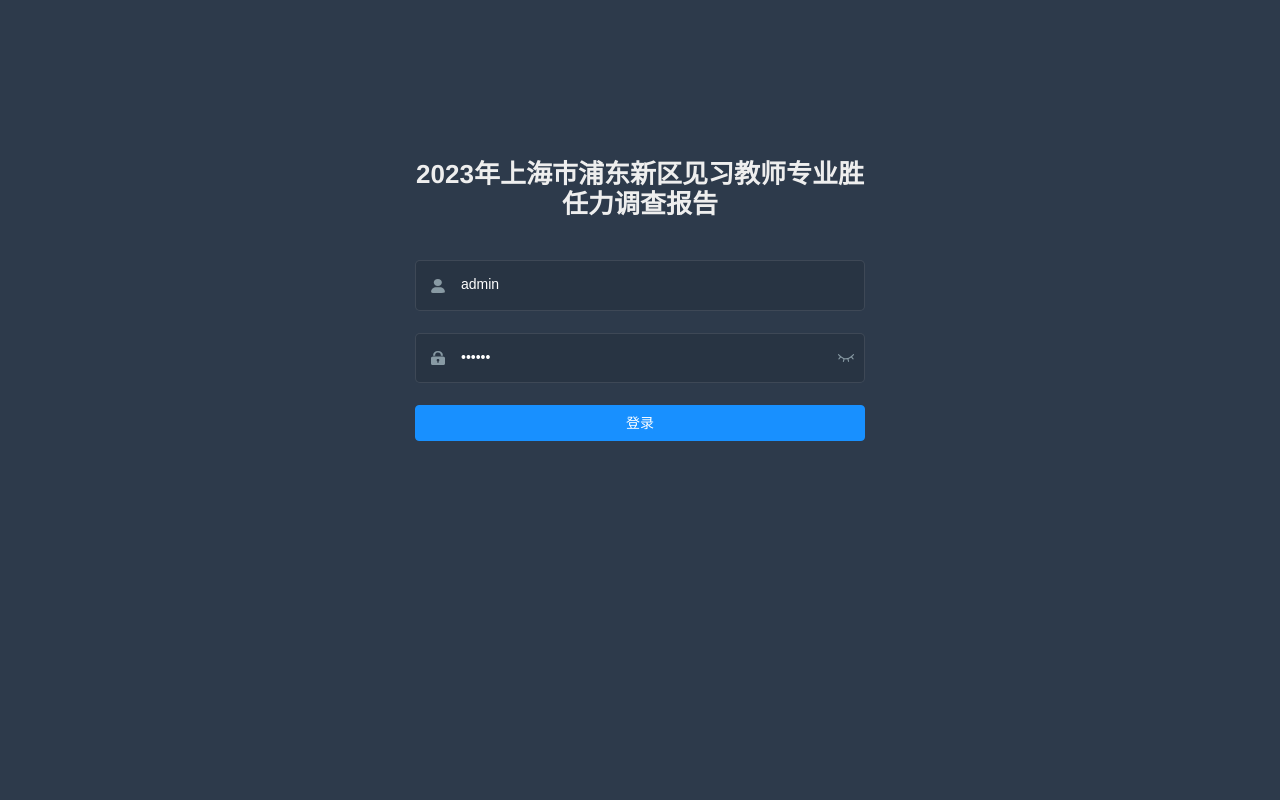
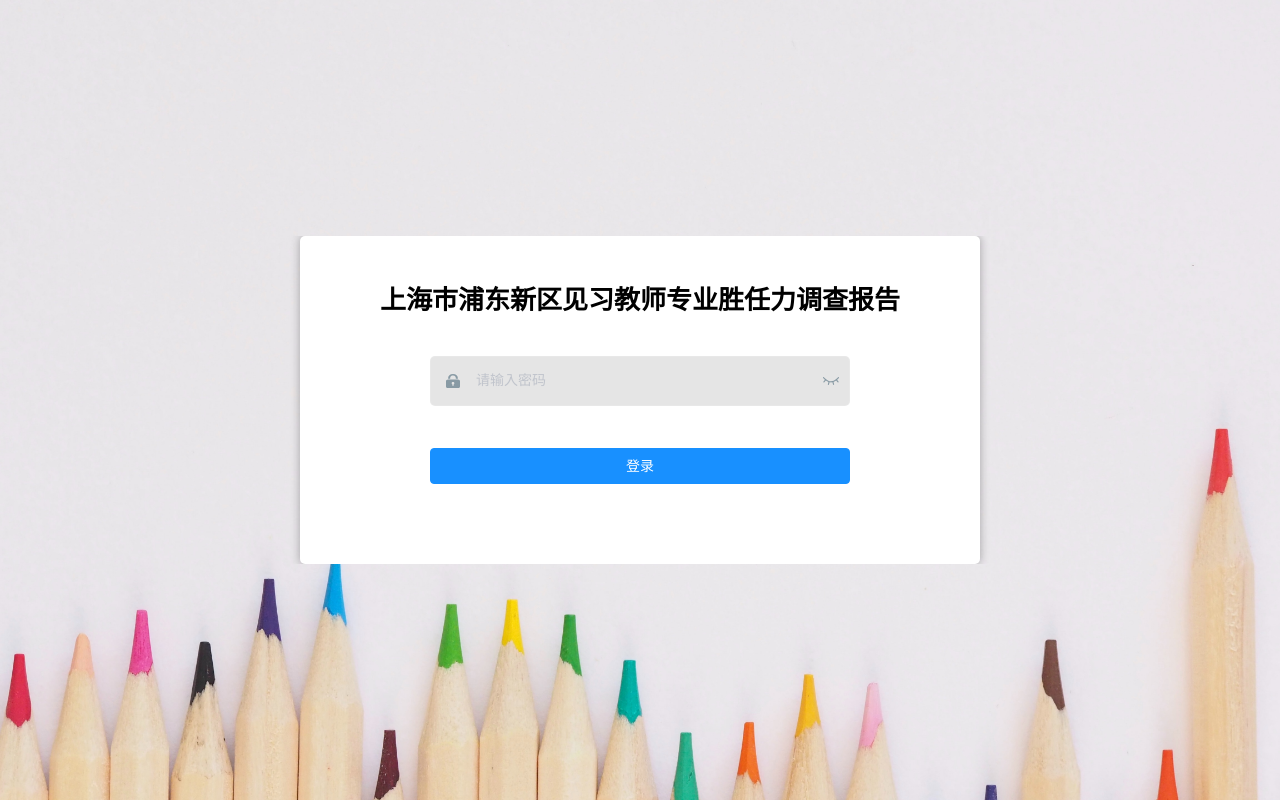
Before and after one commit to feelonewong/pdjspg_front, a Vue app: page /#/login in a window 1280 px wide. Built offline with nearby package versions, Linux system fonts and the light colour scheme.

Commit message:
update:第20节多态完成

```diff
--- a/src/layout/components/Navbar.vue
+++ b/src/layout/components/Navbar.vue
@@ -20,7 +20,8 @@
 
       <el-dropdown class="avatar-container right-menu-item hover-effect" trigger="click">
         <div class="avatar-wrapper">
-          <img :src="avatar+'?imageView2/1/w/80/h/80'" class="user-avatar">
+          <!-- <img :src="avatar+'?imageView2/1/w/80/h/80'" class="user-avatar"> -->
+          <i class="el-icon-user-solid"></i>
           <i class="el-icon-caret-bottom" />
         </div>
         <el-dropdown-menu slot="dropdown">
--- a/src/layout/components/Settings/index.vue
+++ b/src/layout/components/Settings/index.vue
@@ -1,25 +1,25 @@
 <template>
   <div class="drawer-container">
     <div>
-      <h3 class="drawer-title">Page style setting</h3>
+      <h3 class="drawer-title">页面样式设置</h3>
 
       <div class="drawer-item">
-        <span>Theme Color</span>
+        <span>主题颜色</span>
         <theme-picker style="float: right;height: 26px;margin: -3px 8px 0 0;" @change="themeChange" />
       </div>
 
       <div class="drawer-item">
-        <span>Open Tags-View</span>
+        <span>是否打开标签栏</span>
         <el-switch v-model="tagsView" class="drawer-switch" />
       </div>
 
       <div class="drawer-item">
-        <span>Fixed Header</span>
+        <span>是否固定头部</span>
         <el-switch v-model="fixedHeader" class="drawer-switch" />
       </div>
 
       <div class="drawer-item">
-        <span>Sidebar Logo</span>
+        <span>侧边栏的Logo图</span>
         <el-switch v-model="sidebarLogo" class="drawer-switch" />
       </div>
 
--- a/src/views/login/index.vue
+++ b/src/views/login/index.vue
@@ -1,12 +1,19 @@
 <template>
   <div class="login-container">
-    <el-form ref="loginForm" :model="loginForm" :rules="loginRules" class="login-form" autocomplete="on" label-position="left">
-
+    <el-form
+      ref="loginForm"
+      :model="loginForm"
+      :rules="loginRules"
+      class="login-form"
+      autocomplete="on"
+      label-position="left"
+    >
+      <div class="login-wrapper">
         <div class="title-container">
-        <h3 class="title">2023年上海市浦东新区见习教师专业胜任力调查报告</h3>
+          <h3 class="title">上海市浦东新区见习教师专业胜任力调查报告</h3>
         </div>
 
-      <el-form-item prop="username">
+        <!-- <el-form-item prop="username" style="width: 420px;">
           <span class="svg-container">
             <svg-icon icon-class="user" />
           </span>
@@ -19,10 +26,15 @@
             tabindex="1"
             autocomplete="on"
           />
-      </el-form-item>
+        </el-form-item> -->
 
-      <el-tooltip v-model="capsTooltip" content="Caps lock is On" placement="right" manual>
-        <el-form-item prop="password">
+        <el-tooltip
+          v-model="capsTooltip"
+          content="Caps lock is On"
+          placement="right"
+          manual
+        >
+          <el-form-item prop="password" style=" width: 420px;">
             <span class="svg-container">
               <svg-icon icon-class="password" />
             </span>
@@ -31,7 +43,7 @@
               ref="password"
               v-model="loginForm.password"
               :type="passwordType"
-            placeholder="Password"
+              placeholder="请输入密码"
               name="password"
               tabindex="2"
               autocomplete="on"
@@ -40,84 +52,99 @@
               @keyup.enter.native="handleLogin"
             />
             <span class="show-pwd" @click="showPwd">
-            <svg-icon :icon-class="passwordType === 'password' ? 'eye' : 'eye-open'" />
+              <svg-icon
+                :icon-class="passwordType === 'password' ? 'eye' : 'eye-open'"
+              />
             </span>
           </el-form-item>
         </el-tooltip>
 
-      <el-button :loading="loading" type="primary" style="width:100%;margin-bottom:30px;" @click.native.prevent="handleLogin">登录</el-button>
-
+        <el-button
+          :loading="loading"
+          type="primary"
+          style="width: 100%; margin-bottom: 30px; margin-top: 20px; width: 420px;"
+          @click.native.prevent="handleLogin"
+          >登录</el-button
+        >
+      </div>
     </el-form>
 
     <el-dialog title="Or connect with" :visible.sync="showDialog">
-      Can not be simulated on local, so please combine you own business simulation! ! !
-      <br>
-      <br>
-      <br>
+      Can not be simulated on local, so please combine you own business
+      simulation! ! !
+      <br />
+      <br />
+      <br />
       <social-sign />
     </el-dialog>
   </div>
 </template>
 
 <script>
-import { validUsername } from '@/utils/validate'
-import SocialSign from './components/SocialSignin'
+import { validUsername } from "@/utils/validate";
+import SocialSign from "./components/SocialSignin";
 
 export default {
-  name: 'Login',
+  name: "Login",
   components: { SocialSign },
   data() {
     const validateUsername = (rule, value, callback) => {
       if (!validUsername(value)) {
-        callback(new Error('Please enter the correct user name'))
+        callback(new Error("请输入用户名"));
       } else {
-        callback()
+        callback();
       }
+    };
+    const validatePassword = (rule, value, callback) => {
+      if (!value) {
+        callback(new Error("密码不能为空"));
+      } else if (value.length < 4) {
+        callback(new Error("密码不能少于4位数"));
+      } else {
+        callback();
       }
-    const validatePassword = (rule, value, callback) => {
-      if (value.length < 6) {
-        callback(new Error('The password can not be less than 6 digits'))
-      } else {
-        callback()
-      }
-    }
+    };
     return {
       loginForm: {
-        username: 'admin',
-        password: '111111'
+        username: "admin",
+        password: "",
       },
       loginRules: {
-        username: [{ required: true, trigger: 'blur', validator: validateUsername }],
-        password: [{ required: true, trigger: 'blur', validator: validatePassword }]
+        username: [
+          { required: true, trigger: "blur", validator: validateUsername },
+        ],
+        password: [
+          { required: true, trigger: "blur", validator: validatePassword },
+        ],
       },
-      passwordType: 'password',
+      passwordType: "password",
       capsTooltip: false,
       loading: false,
       showDialog: false,
       redirect: undefined,
-      otherQuery: {}
-    }
+      otherQuery: {},
+    };
   },
   watch: {
     $route: {
-      handler: function(route) {
-        const query = route.query
+      handler: function (route) {
+        const query = route.query;
         if (query) {
-          this.redirect = query.redirect
-          this.otherQuery = this.getOtherQuery(query)
+          this.redirect = query.redirect;
+          this.otherQuery = this.getOtherQuery(query);
         }
       },
-      immediate: true
-    }
+      immediate: true,
+    },
   },
   created() {
     // window.addEventListener('storage', this.afterQRScan)
   },
   mounted() {
-    if (this.loginForm.username === '') {
-      this.$refs.username.focus()
-    } else if (this.loginForm.password === '') {
-      this.$refs.password.focus()
+    if (this.loginForm.username === "") {
+      this.$refs.username.focus();
+    } else if (this.loginForm.password === "") {
+      this.$refs.password.focus();
     }
   },
   destroyed() {
@@ -125,45 +152,56 @@ export default {
   },
   methods: {
     checkCapslock(e) {
-      const { key } = e
-      this.capsTooltip = key && key.length === 1 && (key >= 'A' && key <= 'Z')
+      const { key } = e;
+      this.capsTooltip = key && key.length === 1 && key >= "A" && key <= "Z";
     },
     showPwd() {
-      if (this.passwordType === 'password') {
-        this.passwordType = ''
+      if (this.passwordType === "password") {
+        this.passwordType = "";
       } else {
-        this.passwordType = 'password'
+        this.passwordType = "password";
       }
       this.$nextTick(() => {
-        this.$refs.password.focus()
-      })
+        this.$refs.password.focus();
+      });
     },
     handleLogin() {
-      this.$refs.loginForm.validate(valid => {
+      this.$refs.loginForm.validate((valid) => {
         if (valid) {
-          this.loading = true
-          this.$store.dispatch('user/login', this.loginForm)
+          console.log(this.loginForm);
+          if (this.loginForm.password !== "pdpx") {
+            this.$message.error("当前密码不正确!");
+            return false;
+          } else {
+            this.$message.success("登录成功!");
+          }
+          this.loading = true;
+          this.$store
+            .dispatch("user/login", this.loginForm)
             .then(() => {
-              this.$router.push({ path: this.redirect || '/', query: this.otherQuery })
-              this.loading = false
+              this.$router.push({
+                path: this.redirect || "/",
+                query: this.otherQuery,
+              });
+              this.loading = false;
             })
             .catch(() => {
-              this.loading = false
-            })
+              this.loading = false;
+            });
         } else {
-          console.log('error submit!!')
-          return false
+          console.log("error submit!!");
+          return false;
         }
-      })
+      });
     },
     getOtherQuery(query) {
       return Object.keys(query).reduce((acc, cur) => {
-        if (cur !== 'redirect') {
-          acc[cur] = query[cur]
+        if (cur !== "redirect") {
+          acc[cur] = query[cur];
         }
-        return acc
-      }, {})
-    }
+        return acc;
+      }, {});
+    },
     // afterQRScan() {
     //   if (e.key === 'x-admin-oauth-code') {
     //     const code = getQueryObject(e.newValue)
@@ -182,17 +220,17 @@ export default {
     //     }
     //   }
     // }
-  }
-}
+  },
+};
 </script>
 
 <style lang="scss">
 /* 修复input 背景不协调 和光标变色 */
 /* Detail see https://github.com/PanJiaChen/vue-element-admin/pull/927 */
 
-$bg:#283443;
-$light_gray:#fff;
-$cursor: #fff;
+$bg: #283443;
+$light_gray: #000;
+$cursor: #000;
 
 @supports (-webkit-mask: none) and (not (cater-color: $cursor)) {
   .login-container .el-input input {
@@ -202,6 +240,9 @@ $cursor: #fff;
 
 /* reset element-ui css */
 .login-container {
+  display: flex;
+  justify-content: center;
+  align-items: center;
   .el-input {
     display: inline-block;
     height: 47px;
@@ -228,27 +269,31 @@ $cursor: #fff;
     border: 1px solid rgba(255, 255, 255, 0.1);
     background: rgba(0, 0, 0, 0.1);
     border-radius: 5px;
-    color: #454545;
+    color: red;
   }
 }
 </style>
 
 <style lang="scss" scoped>
-$bg:#2d3a4b;
-$dark_gray:#889aa4;
-$light_gray:#eee;
+$bg: #2d3a4b;
+$dark_gray: #889aa4;
+$light_gray: #eee;
 
 .login-container {
   min-height: 100%;
   width: 100%;
   background-color: $bg;
+  background-size: cover;
+  background-image: url('../../assets/login-bg.jpg');
+  // background-image: url(https://images.unsplash.com/photo-1503676260728-1c00da094a0b?ixlib=rb-4.0.3&ixid=M3wxMjA3fDB8MHxwaG90by1wYWdlfHx8fGVufDB8fHx8fA%3D%3D&auto=format&fit=crop&w=2022&q=80);
   overflow: hidden;
 
   .login-form {
     position: relative;
-    width: 520px;
+    // width: 520px;
+    width: 750px;
     max-width: 100%;
-    padding: 160px 35px 0;
+    padding: 0px 35px 0;
     margin: 0 auto;
     overflow: hidden;
   }
@@ -278,7 +323,7 @@ $light_gray:#eee;
 
     .title {
       font-size: 26px;
-      color: $light_gray;
+      // color: $light_gray;
       margin: 0px auto 40px auto;
       text-align: center;
       font-weight: bold;
@@ -300,7 +345,20 @@ $light_gray:#eee;
     right: 0;
     bottom: 6px;
   }
+  .login-wrapper {
+    display: flex;
+    flex-direction: column;
+    align-items: center;
+    background-color: #fff;
+    padding: 50px;
+    // padding-top: 30px;
+    // padding-bottom: 40px;
+    background-color: #fff;
+    box-sizing: border-box;
+    border-radius: 5px;
+    box-shadow: 0 0 10px rgba(0, 0, 0, 0.3);
 
+  }
   @media only screen and (max-width: 470px) {
     .thirdparty-button {
       display: none;
```
Also changed, not shown: src/assets/login-bg.jpg (added). Lines whose indentation alone changed are shown as unchanged.
